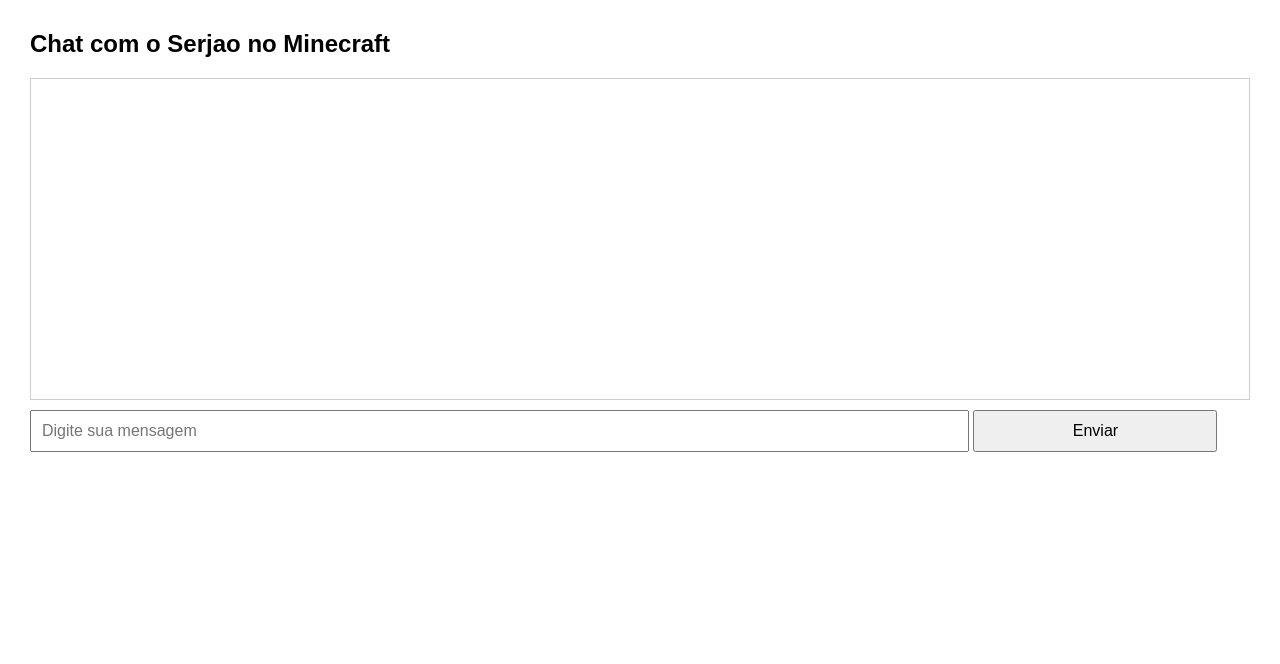
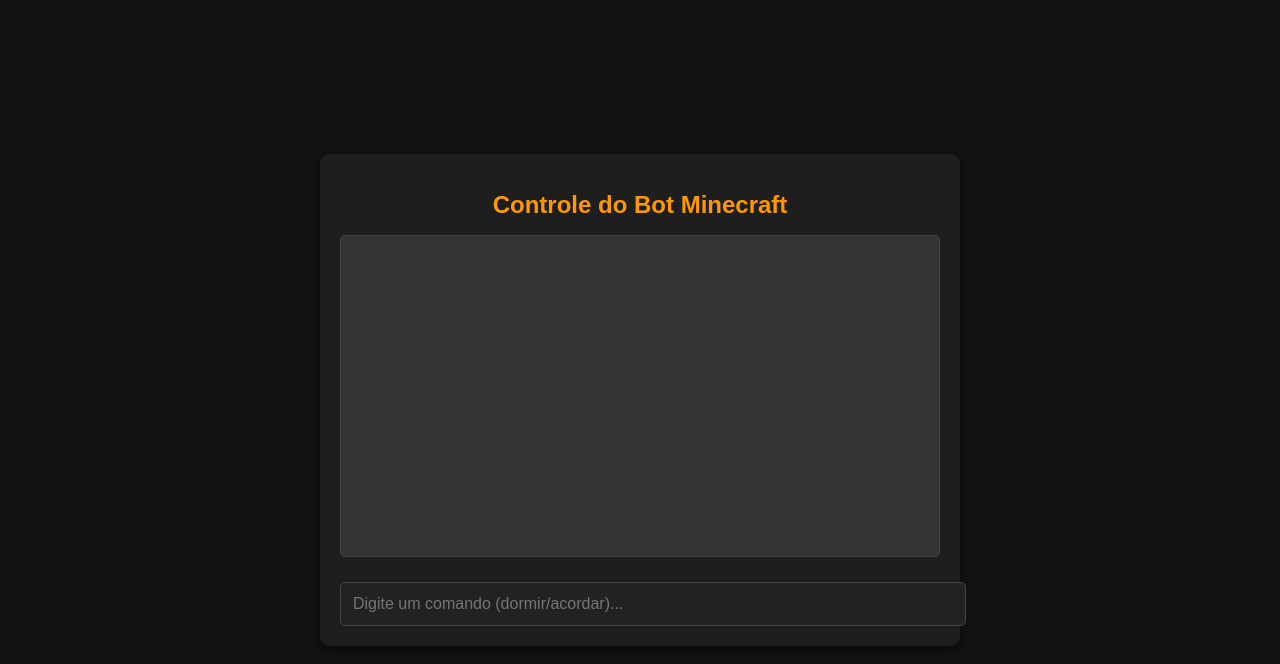
Before and after one commit to tznog/serjaomine, a website: page public/index.html in a window 1280 px wide. Drawn offline with nearby package versions, Linux system fonts and the light colour scheme; no server answers.

Commit message:
Update index.html

```diff
--- a/public/index.html
+++ b/public/index.html
@@ -1,46 +1,87 @@
 <!DOCTYPE html>
-<html>
+<html lang="en">
 <head>
   <meta charset="UTF-8">
-  <title>Chat do Bot Serjao</title>
-  <script src="/socket.io/socket.io.js"></script>
+  <meta name="viewport" content="width=device-width, initial-scale=1.0">
+  <title>Bot Minecraft - Controle</title>
   <style>
-    body { font-family: Arial, sans-serif; margin: 30px; }
-    #chat { border: 1px solid #ccc; padding: 10px; height: 300px; overflow-y: scroll; margin-bottom: 10px; }
-    input, button { padding: 10px; font-size: 16px; }
-    input { width: 75%; }
-    button { width: 20%; }
+    body {
+      font-family: 'Arial', sans-serif;
+      margin: 0;
+      padding: 0;
+      background-color: #121212;
+      color: #e0e0e0;
+      height: 100vh;
+      display: flex;
+      justify-content: center;
+      align-items: center;
+    }
+    .container {
+      width: 80%;
+      max-width: 600px;
+      background-color: #1e1e1e;
+      border-radius: 10px;
+      padding: 20px;
+      box-shadow: 0 4px 10px rgba(0, 0, 0, 0.5);
+    }
+    h1 {
+      text-align: center;
+      color: #ff9800;
+      font-size: 24px;
+    }
+    #chatBox {
+      height: 300px;
+      overflow-y: scroll;
+      background-color: #333;
+      border: 1px solid #444;
+      padding: 10px;
+      margin-bottom: 15px;
+      border-radius: 5px;
+      color: #fff;
+    }
+    input[type="text"] {
+      width: 100%;
+      padding: 12px;
+      margin-top: 10px;
+      font-size: 16px;
+      border-radius: 5px;
+      border: 1px solid #444;
+      background-color: #222;
+      color: #fff;
+    }
+    input[type="text"]:focus {
+      outline: none;
+      border-color: #ff9800;
+    }
   </style>
 </head>
 <body>
-  <h2>Chat com o Serjao no Minecraft</h2>
-  <div id="chat"></div>
-  <input id="message" placeholder="Digite sua mensagem" />
-  <button onclick="sendMessage()">Enviar</button>
 
+  <div class="container">
+    <h1>Controle do Bot Minecraft</h1>
+    <div id="chatBox"></div>
+    <input id="commandInput" type="text" placeholder="Digite um comando (dormir/acordar)...">
+  </div>
+
+  <script src="/socket.io/socket.io.js"></script>
   <script>
-    const socket = io();
-    const chat = document.getElementById('chat');
+    var socket = io();
+    var commandInput = document.getElementById('commandInput');
+    var chatBox = document.getElementById('chatBox');
 
-    socket.on('chat', data => {
-      const line = document.createElement('div');
-      line.textContent = `${data.username}: ${data.message}`;
-      chat.appendChild(line);
-      chat.scrollTop = chat.scrollHeight;
+    socket.on('botChat', function(message) {
+      var messageElem = document.createElement('div');
+      messageElem.textContent = message;
+      chatBox.appendChild(messageElem);
+      chatBox.scrollTop = chatBox.scrollHeight;
     });
 
-    function sendMessage() {
-      const input = document.getElementById('message');
-      const msg = input.value.trim();
-      if (msg) {
-        socket.emit('send-message', msg);
-        const line = document.createElement('div');
-        line.textContent = `Você: ${msg}`;
-        chat.appendChild(line);
-        input.value = '';
-        chat.scrollTop = chat.scrollHeight;
+    commandInput.addEventListener('keypress', function(e) {
+      if (e.key === 'Enter') {
+        socket.emit('command', commandInput.value);
+        commandInput.value = '';
       }
-    }
+    });
   </script>
 </body>
 </html>
```
